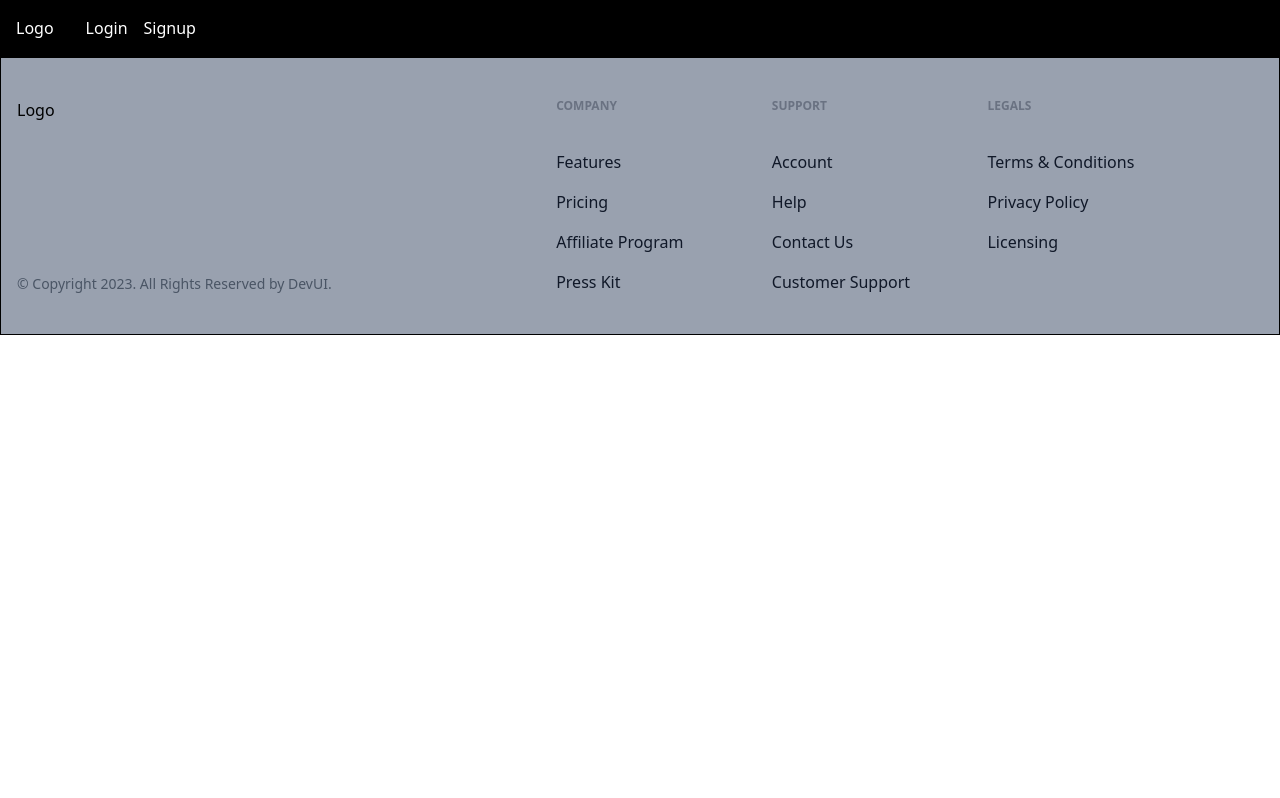
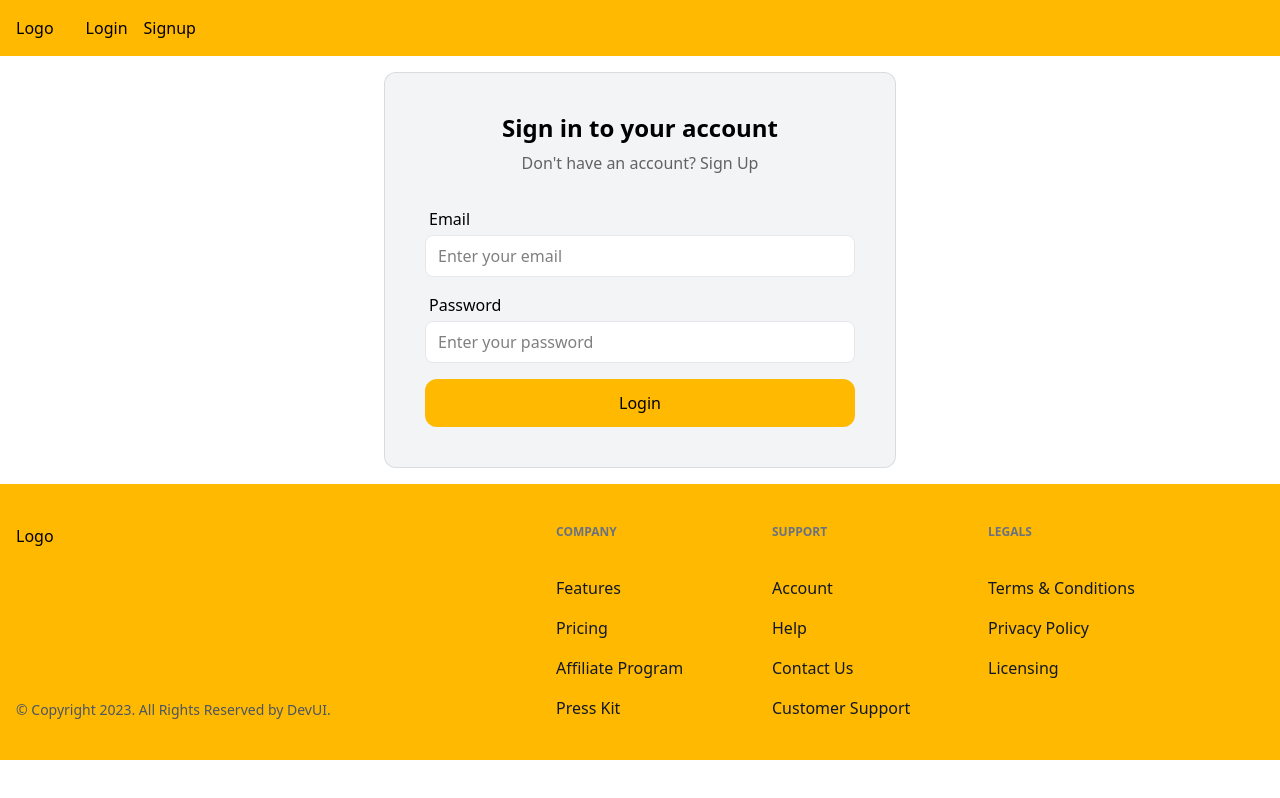
Before and after one commit to ZeeshanAftab001/Blog-React-Js, a React (Vite) app: page / in a window 1280 px wide. Built offline with nearby package versions, Linux system fonts and the light colour scheme; no server answers.

Commit message:
Added PostCard Componenet

```diff
--- a/src/App.jsx
+++ b/src/App.jsx
@@ -6,6 +6,8 @@ import { useDispatch } from 'react-redux';
 import { login, logout } from './store/authSlice.js';
 import { Outlet } from 'react-router-dom';
 import Container from './components/Container/Container.jsx';
+import Login from './components/Login/Login.jsx';
+
 
 function App() {
   const [loader, setLoader] = useState(true);
@@ -26,6 +28,10 @@ function App() {
       <Header />
       <main>
         <Outlet />
+        <Container>
+        <Login />
+        </Container>
+
       </main>
       <Footer /> {/* Make sure to include your Footer */}
 
--- /dev/null
+++ b/src/components/Button.jsx
@@ -0,0 +1,13 @@
+import React from 'react'
+
+export default function Button(
+  {  value,
+    label,
+    className="",
+    type="submit",}
+) {
+  return (
+    <button className={`inline-block rounded-xl bg-amber-400 p-3 duration-200
+   hover:bg-orange-600 ${className}`}>{value}</button>
+  )
+}
--- a/src/components/Container/Container.jsx
+++ b/src/components/Container/Container.jsx
@@ -2,7 +2,7 @@ import React from 'react';
 
 export default function Container({ children }) {
   return (
-    <div className='w-full bg-black text-white mx-auto max-w-7xl p-4'>
+    <div className='w-full text-black mx-auto max-w-7xl p-4'>
       {children}
     </div>
   );
--- a/src/components/Footer/Footer.jsx
+++ b/src/components/Footer/Footer.jsx
@@ -2,7 +2,7 @@ import { Link } from "react-router-dom"
 
 function Footer() {
   return (
-    <section className="relative overflow-hidden py-10 bg-gray-400 border border-t-2 border-t-black">
+    <section className="relative overflow-hidden py-10 bg-amber-400 border-t-black">
             <div className="relative z-10 mx-auto max-w-7xl px-4">
                 <div className="-m-6 flex flex-wrap">
                     <div className="w-full p-6 md:w-1/2 lg:w-5/12">
--- a/src/components/Header/Header.jsx
+++ b/src/components/Header/Header.jsx
@@ -31,9 +31,9 @@ function Header() {
     ];
 
     return (
-        <header>
+        <header className="bg-amber-400">
 
-            <Container>
+            <Container >
                 <div className="flex">
                 <div className='mr-4'>
                     <Link to="/">Logo</Link>
@@ -59,6 +59,7 @@ function Header() {
 
                 </div>
             </Container>
+
         </header>
     );
 }
--- a/src/components/Input/Input.jsx
+++ b/src/components/Input/Input.jsx
@@ -2,15 +2,15 @@ import React, {useId} from 'react'
 import { forwardRef } from 'react'
 
 const Input=forwardRef(function Input(
-    label,
-    type="text",
-    className="",
-    ...props
+    {label,
+        type="text",
+        className="",
+        ...props},ref
 ){
     const id=useId()
     return(
         <div className='w-full'>
-            <label className='inline-block mb-1 pl-1' htmlFor={id}>{label}</label>
+            <label className='inline-block mb-1 pl-1 text-black'  htmlFor={id}>{label}</label>
             <input type={type} id={id} className={` ${className} px-3 py-2
             rounded-lg bg-white text-black outline-none
              focus:bg-gray-50 duration-200 border
@@ -18,6 +18,6 @@ const Input=forwardRef(function Input(
 
         </div>
     )
-},ref)
+})
 
 export default Input
--- /dev/null
+++ b/src/components/Login/Login.jsx
@@ -0,0 +1,73 @@
+import React, { useState } from 'react';
+import { useForm } from 'react-hook-form';
+import { useNavigate, Link } from 'react-router-dom';
+import { useDispatch } from 'react-redux';
+import auth from '../../appwrite/auth';
+import { login as loginAction } from '../../store/authSlice';
+import Input from '../Input/Input';
+import Button from '../Button';
+
+export default function Login() {
+    const navigate = useNavigate();
+    const dispatch = useDispatch();
+    const [error, setError] = useState('');
+    const { register, handleSubmit } = useForm();
+
+    const onSubmit = async (data) => {
+        setError('');
+        try {
+           // const session = await auth.login(email=data.email,password=data.password);
+            const session = await auth.login(data);
+            if (session) {
+                const userData = await auth.currentUser();
+                if (userData) {
+                    dispatch(loginAction(userData));
+                    navigate('/');
+                }
+            }
+        } catch (err) {
+            setError(err.message);
+        }
+    };
+
+    return (
+        <div className='flex items-center justify-center w-full'>
+            <div className='mx-auto w-full max-w-lg bg-gray-100 rounded-xl p-10 border border-black/10'>
+                <h2 className='text-center text-black text-2xl font-bold leading-tight'>Sign in to your account</h2>
+                <p className='mt-2 text-center text-base text-black/60'>
+                    Don&apos;t have an account?&nbsp;
+                    <Link
+                        to='/signup'
+                        className='font-medium text-primary transition-all duration-200 hover:underline'
+                    >
+                        Sign Up
+                    </Link>
+                </p>
+                {error && <p className='text-red-600 mt-8 text-center'>{error}</p>}
+                <form onSubmit={handleSubmit(onSubmit)} className='mt-8 space-y-4'>
+                    <Input
+                        label='Email'
+                        type='email'
+                        placeholder='Enter your email'
+                        {...register('email', {
+                            required: 'Email is required',
+                            pattern: {
+                                value: /^\w+([.-]?\w+)*@\w+([.-]?\w+)*(\.\w{2,3})+$/,
+                                message: 'Enter a valid email address'
+                            }
+                        })}
+                    />
+                    <Input
+                        label='Password'
+                        type='password'
+                        placeholder='Enter your password'
+                        {...register('password', {
+                            required: 'Password is required'
+                        })}
+                    />
+                    <Button value="Login" type='submit' className='w-full'>Sign in</Button>
+                </form>
+            </div>
+        </div>
+    );
+}
--- /dev/null
+++ b/src/components/PostCard/PostCard.jsx
@@ -0,0 +1,23 @@
+import React from 'react'
+import { Link } from 'react-router-dom'
+import service from '../../appwrite/config'
+export default function PostCard(
+    {
+        $id,title,featuredImage
+    }
+) {
+  return (
+    <Link to={`/post/${$id}`}>
+        <div className='w-full bg-grey-100 rounded-xl p-4'>
+            <div className='justify-center w-full mb-4'>
+
+                <div>
+                    <img src={service.previewFile(featuredImage)} alt="" className='rounded-xl'/>
+                </div>
+                <h2 className='text-2xl text-black'>{title}</h2>
+            </div>
+
+        </div>
+    </Link>
+  )
+}
```
